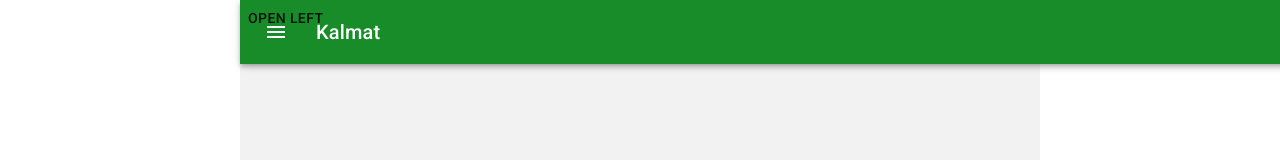
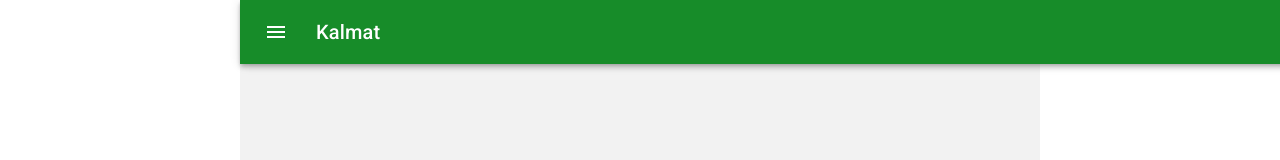
Before and after one commit to KonradWrbl/Kalmat---the-future-of-fit-apps, a React (Create React App) app: page /core in a window 1280 px wide. Shown: the top 160 px of the page. Built offline with nearby package versions, Linux system fonts and the light colour scheme.

Commit message:
menu list

```diff
--- a/src/components/coreApp/Menu.js
+++ b/src/components/coreApp/Menu.js
@@ -116,7 +116,7 @@ export default function SwipeableTemporaryDrawer() {
 
   return (
     <div>
-      <Button onClick={toggleDrawer('left', true)}>Open Left</Button>
+
       <SwipeableDrawer
         open={state.left}
         onClose={toggleDrawer('left', false)}
```
